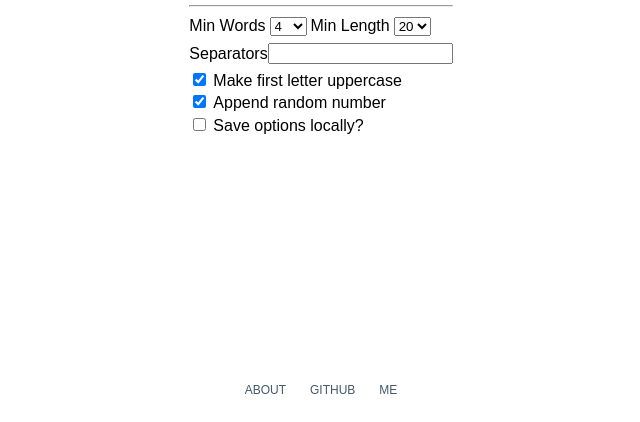
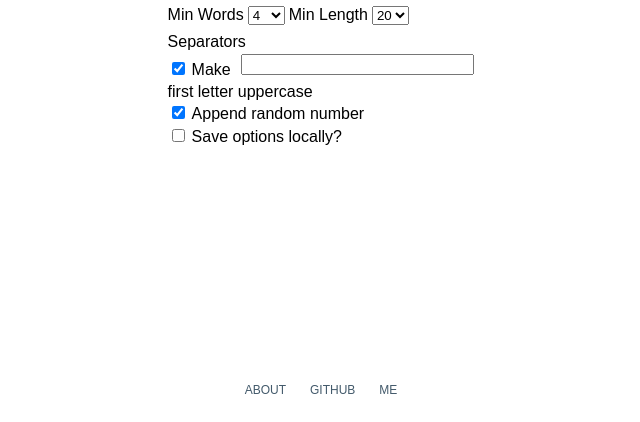
Before and after one commit to anson-vandoren/xkcdpassword.me, a plain HTML site: page index.html in a window 1280 px wide. Shown: the part 378-800 px from the top of the page, without its empty margins (319-959 px from the left). Drawn offline with Linux system fonts and the light colour scheme; a web font is replaced by a local one.

Commit message:
fixes separator spacing issue

```diff
--- a/css/style.css
+++ b/css/style.css
@@ -25,9 +25,8 @@ main {
   line-height: 1.4;
 }
 
-main.narrow-column {
-  /*TODO: does this do anything? */
-  max-width: 72ch;
+form {
+  width: 85%;
 }
 
 h2 {
@@ -101,5 +100,5 @@ button {
 
 #pw-separators {
   float: right;
-  width: auto;
+  width: calc(100% - 11ch);
 }
```
